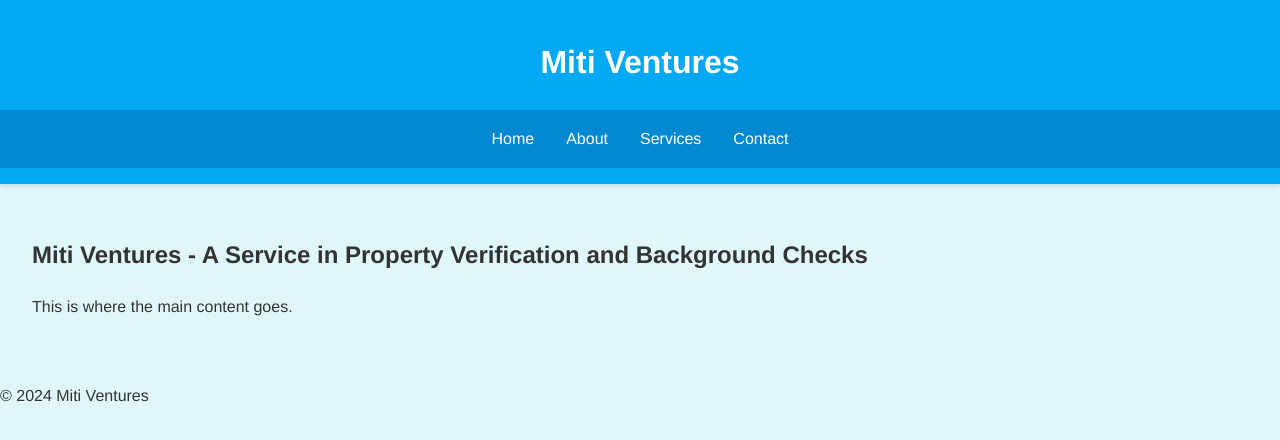
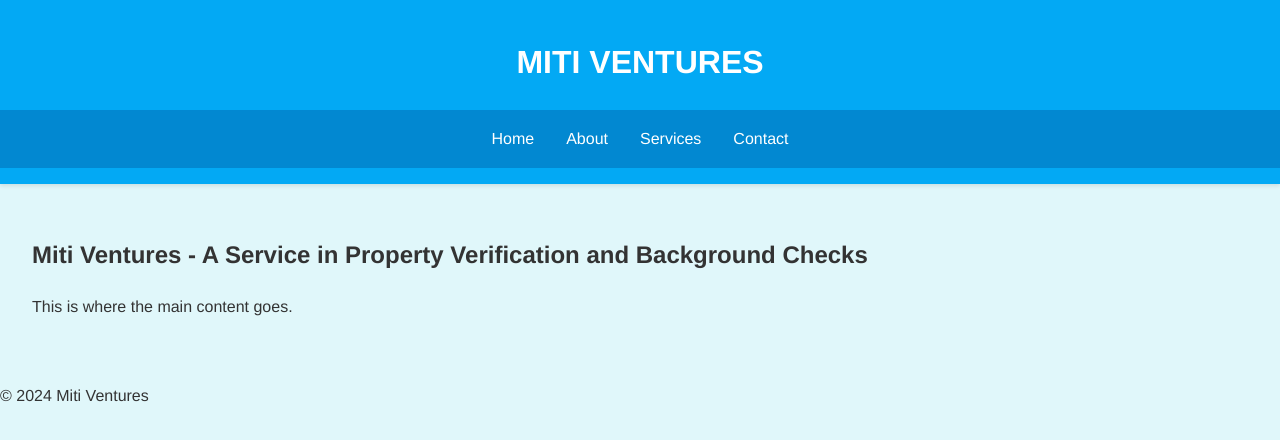
Before and after one commit to mitiventures/miti, a plain HTML site: page index.html in a window 1280 px wide. Drawn offline with Linux system fonts and the light colour scheme.

Commit message:
Update index.html

```diff
--- a/index.html
+++ b/index.html
@@ -8,7 +8,7 @@
 </head>
 <body>
     <header>
-        <h1>Miti Ventures</h1>
+        <h1>MITI VENTURES</h1>
         <nav>
             <ul>
                 <li><a href="#">Home</a></li>
```
